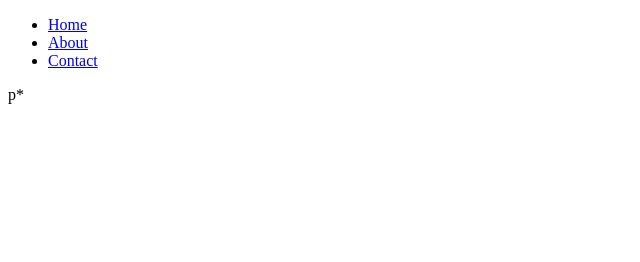
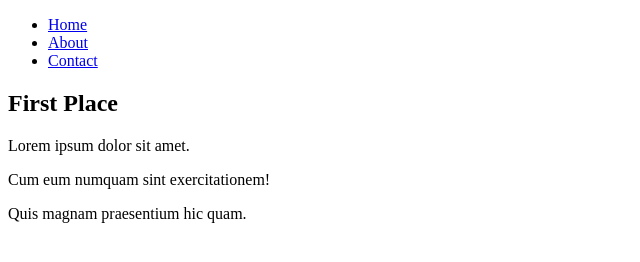
Before and after one commit to GaniKoDev/semantic-, a plain HTML site: page index.html in a window 1280 px wide. Shown: the whole page, without its empty margins (0-640 px from the left). Drawn offline with Linux system fonts and the light colour scheme.

Commit message:
section and articles creation

```diff
--- a/index.html
+++ b/index.html
@@ -33,8 +33,10 @@
     <section>
         <!-- Articles Start -->
         <article>
-            p*
-
+            <h2>First Place</h2>
+            <p>Lorem ipsum dolor sit amet.</p>
+            <p>Cum eum numquam sint exercitationem!</p>
+            <p>Quis magnam praesentium hic quam.</p>
         </article>
         <!-- Articles End -->
     </section>
```
